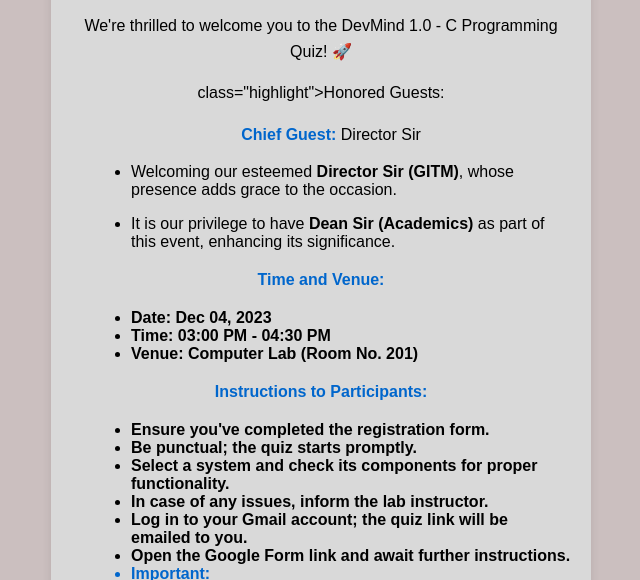
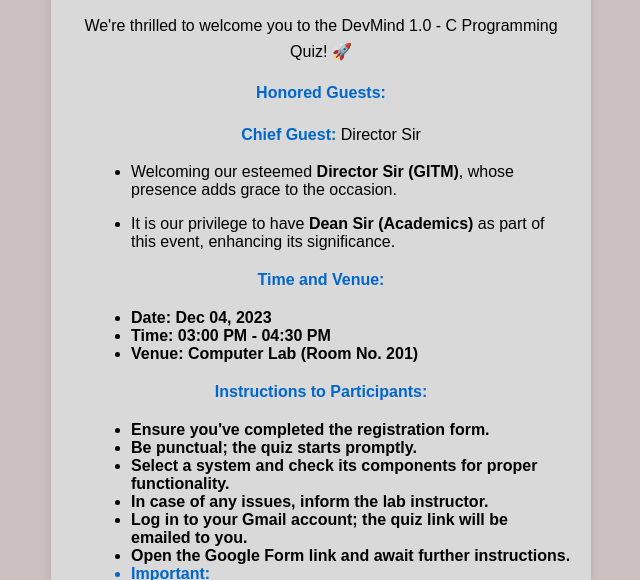
Before and after one commit to iamadityaupadhyay/QUIZ, a plain HTML site: page index.html in a window 1280 px wide. Shown: the part 210-790 px from the top of the page, without its empty margins (319-959 px from the left). Drawn offline with Linux system fonts and the light colour scheme.

Commit message:
Update index.html

```diff
--- a/index.html
+++ b/index.html
@@ -78,7 +78,7 @@
 
         <p>Hello,</p>
         <p>We're thrilled to welcome you to the DevMind 1.0 - C Programming Quiz! 🚀</p>
-        <p> class="highlight">Honored Guests:</p>
+        <p class="highlight">Honored Guests:</p>
 
         <div style="text-align: left; margin-left: 20px;">
             <p align="center" ><span class="highlight">Chief Guest:</span> Director Sir</p>
```
